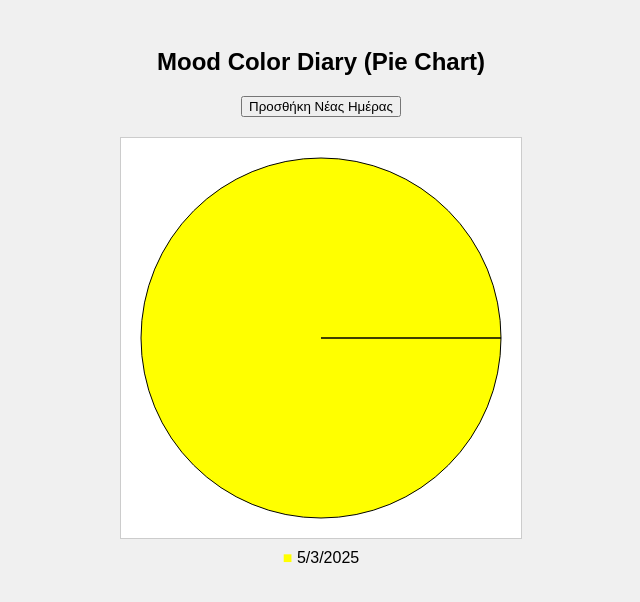
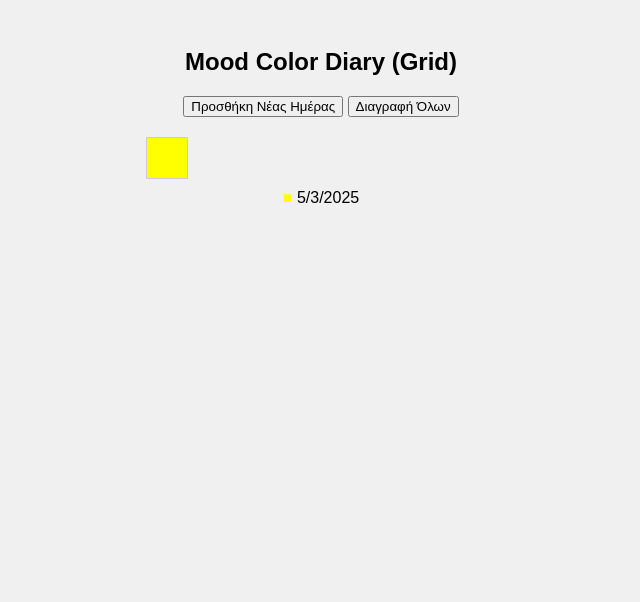
Before and after one commit to stekelos/Sketch, a plain HTML site: page index.html in a window 1280 px wide. Both pictures are taken after a click on the button "Προσθήκη Νέας Ημέρας". Shown: the whole page, without its empty margins (319-959 px from the left). Drawn offline with Linux system fonts and the light colour scheme.

Commit message:
Update index.html

```diff
--- a/index.html
+++ b/index.html
@@ -3,7 +3,7 @@
 <head>
     <meta charset="UTF-8">
     <meta name="viewport" content="width=device-width, initial-scale=1.0">
-    <title>Mood Color Diary (Pie Chart)</title>
+    <title>Mood Color Diary (Grid)</title>
     <style>
         body {
             font-family: Arial, sans-serif;
@@ -14,15 +14,19 @@
         .toolbox {
             margin: 20px 0;
         }
-        canvas {
+        #grid {
+            max-width: 350px;
+            margin: 10px auto;
+            display: flex;
+            flex-wrap: wrap;
+            gap: 5px;
+        }
+        .day {
+            width: 40px;
+            height: 40px;
             border: 1px solid #ccc;
-            background: white;
-            margin: 10px auto;
-            display: block;
             cursor: pointer;
-        }
-        #legend {
-            margin-top: 10px;
+            position: relative;
         }
         #colorChoices {
             position: absolute;
@@ -30,6 +34,7 @@
             background: white;
             border: 1px solid #ccc;
             padding: 5px;
+            z-index: 10;
         }
         .colorOption {
             width: 20px;
@@ -38,14 +43,18 @@
             margin: 5px;
             cursor: pointer;
         }
+        #legend {
+            margin-top: 10px;
+        }
     </style>
 </head>
 <body>
-    <h2>Mood Color Diary (Pie Chart)</h2>
+    <h2>Mood Color Diary (Grid)</h2>
     <div class="toolbox">
-        <button onclick="addNewSlice()">Προσθήκη Νέας Ημέρας</button>
+        <button onclick="addNewDay()">Προσθήκη Νέας Ημέρας</button>
+        <button onclick="confirmDelete()">Διαγραφή Όλων</button>
     </div>
-    <canvas id="moodCanvas" width="400" height="400"></canvas>
+    <div id="grid"></div>
     <div id="legend"></div>
     <div id="colorChoices">
         <div class="colorOption" style="background-color: #FFFF00" onclick="selectColor(0)"></div>
@@ -54,58 +63,40 @@
     </div>
 
     <script>
-        const canvas = document.getElementById('moodCanvas');
-        const ctx = canvas.getContext('2d');
+        const grid = document.getElementById('grid');
+        const colorChoices = document.getElementById('colorChoices');
         const colors = ['#FFFF00', '#FFA500', '#FF0000']; // Κίτρινο, Πορτοκαλί, Κόκκινο
-        const colorChoices = document.getElementById('colorChoices');
         let moods = [];
-        let selectedSlice = -1;
+        let selectedDay = -1;
 
         // Λειτουργίες για cookies
         function setCookie(name, value) {
-            // Αποθηκεύει τα δεδομένα σε cookie χωρίς ημερομηνία λήξης (μόνιμο)
-            document.cookie = `${name}=${encodeURIComponent(JSON.stringify(value))}; path=/`;
+            document.cookie = `${name}=${encodeURIComponent(JSON.stringify(value))}; path=/`; // Μόνιμο cookie
         }
 
         function getCookie(name) {
-            // Φορτώνει τα δεδομένα από το cookie
             const value = `; ${document.cookie}`;
             const parts = value.split(`; ${name}=`);
             if (parts.length === 2) return JSON.parse(decodeURIComponent(parts.pop().split(';').shift()));
             return null;
         }
 
-        // Φόρτωση moods από cookie κατά την εκκίνηση
+        // Φόρτωση από cookie
         moods = getCookie('moods') || [];
 
-        // Εμφάνιση πίτας
-        function renderPieChart() {
-            ctx.clearRect(0, 0, canvas.width, canvas.height);
-            const centerX = canvas.width / 2;
-            const centerY = canvas.height / 2;
-            const radius = Math.min(centerX, centerY) - 20;
-            const total = moods.length || 1;
-            const sliceAngle = (2 * Math.PI) / total;
-
+        // Εμφάνιση πλέγματος
+        function renderGrid() {
+            grid.innerHTML = '';
             moods.forEach((mood, index) => {
-                const startAngle = index * sliceAngle;
-                const endAngle = startAngle + sliceAngle;
-
-                ctx.beginPath();
-                ctx.moveTo(centerX, centerY);
-                ctx.arc(centerX, centerY, radius, startAngle, endAngle);
-                ctx.closePath();
-                ctx.fillStyle = colors[mood.state];
-                ctx.fill();
-                ctx.strokeStyle = '#000';
-                ctx.stroke();
+                const day = document.createElement('div');
+                day.className = 'day';
+                day.style.backgroundColor = colors[mood.state];
+                day.title = new Date(mood.date).toLocaleDateString('el-GR');
+                day.dataset.index = index;
+                day.addEventListener('click', showColorChoices);
+                grid.appendChild(day);
             });
-
             updateLegend();
-            if (moods.length === 0) {
-                ctx.fillStyle = '#000';
-                ctx.fillText('Κάνε κλικ για να ξεκινήσεις!', centerX - 80, centerY);
-            }
         }
 
         // Ενημέρωση λεζάντας
@@ -114,66 +105,66 @@
             legend.innerHTML = moods.map(mood =>
                 `<span style="color: ${colors[mood.state]}">■</span> ${new Date(mood.date).toLocaleDateString('el-GR')}`
             ).join('<br>');
+            if (moods.length === 0) {
+                legend.innerHTML = 'Πρόσθεσε την πρώτη σου ημέρα!';
+            }
         }
 
         // Προσθήκη νέας ημέρας
-        function addNewSlice() {
+        function addNewDay() {
             const today = new Date();
             const latestDate = moods.length > 0 ? new Date(Math.max(...moods.map(m => new Date(m.date)))) : today;
             const nextDate = new Date(latestDate);
-            nextDate.setDate(nextDate.getDate() + 1); // Επόμενη μέρα
+            nextDate.setDate(nextDate.getDate() + 1);
 
             moods.push({ date: nextDate.toISOString(), state: 0 }); // Ξεκινά με κίτρινο
             setCookie('moods', moods); // Αποθήκευση στο cookie
-            renderPieChart();
+            renderGrid();
+        }
+
+        // Εμφάνιση επιλογών χρώματος
+        function showColorChoices(e) {
+            selectedDay = parseInt(e.target.dataset.index);
+            const rect = e.target.getBoundingClientRect();
+            colorChoices.style.left = `${rect.left + window.scrollX}px`;
+            colorChoices.style.top = `${rect.bottom + window.scrollY}px`;
+            colorChoices.style.display = 'block';
         }
 
         // Επιλογή χρώματος
         function selectColor(state) {
-            if (selectedSlice !== -1) {
-                moods[selectedSlice].state = state;
-                setCookie('moods', moods); // Ενημέρωση cookie μετά την επιλογή χρώματος
-                renderPieChart();
+            if (selectedDay !== -1) {
+                moods[selectedDay].state = state;
+                setCookie('moods', moods); // Ενημέρωση cookie
+                renderGrid();
             }
             colorChoices.style.display = 'none';
-            selectedSlice = -1;
+            selectedDay = -1;
         }
 
-        // Χειρισμός κλικ στην πίτα
-        canvas.addEventListener('click', (e) => {
-            const rect = canvas.getBoundingClientRect();
-            const x = e.clientX - rect.left - canvas.width / 2;
-            const y = e.clientY - rect.top - canvas.height / 2;
-            const distance = Math.sqrt(x * x + y * y);
-            const radius = Math.min(canvas.width / 2, canvas.height / 2) - 20;
-
-            if (distance <= radius) { // Εντός της πίτας
-                const angle = Math.atan2(y, x) < 0 ? Math.atan2(y, x) + 2 * Math.PI : Math.atan2(y, x);
-                const total = moods.length || 1;
-                const sliceAngle = (2 * Math.PI) / total;
-                selectedSlice = Math.floor(angle / sliceAngle);
-
-                if (moods.length === 0) {
-                    addNewSlice(); // Αυτόματη προσθήκη πρώτης ημέρας
-                } else if (selectedSlice < moods.length) {
-                    // Εμφάνιση επιλογών χρώματος
-                    colorChoices.style.left = `${e.clientX}px`;
-                    colorChoices.style.top = `${e.clientY}px`;
-                    colorChoices.style.display = 'block';
-                }
+        // Διαγραφή με επιβεβαίωση
+        function confirmDelete() {
+            if (moods.length === 0) {
+                alert('Δεν υπάρχουν εγγραφές για διαγραφή!');
+                return;
             }
-        });
+            if (confirm('Είσαι σίγουρος ότι θέλεις να διαγράψεις όλες τις εγγραφές;')) {
+                moods = [];
+                setCookie('moods', moods); // Ενημέρωση cookie με κενή λίστα
+                renderGrid();
+            }
+        }
 
         // Κλείσιμο επιλογών χρώματος αν κάνεις κλικ αλλού
         document.addEventListener('click', (e) => {
-            if (!colorChoices.contains(e.target) && e.target !== canvas) {
+            if (!colorChoices.contains(e.target) && !e.target.classList.contains('day')) {
                 colorChoices.style.display = 'none';
-                selectedSlice = -1;
+                selectedDay = -1;
             }
         });
 
         // Αρχική εμφάνιση
-        renderPieChart();
+        renderGrid();
     </script>
 </body>
 </html>
```
